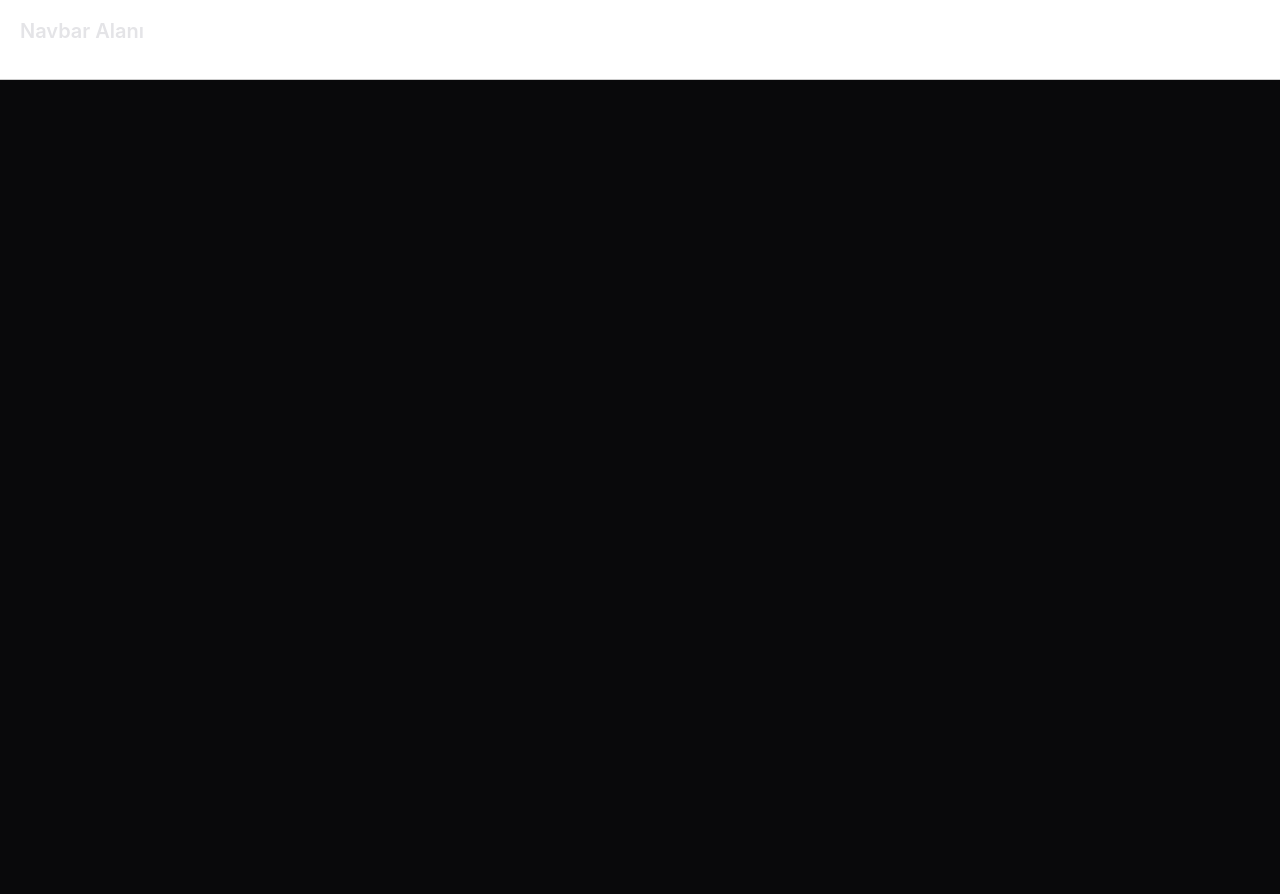
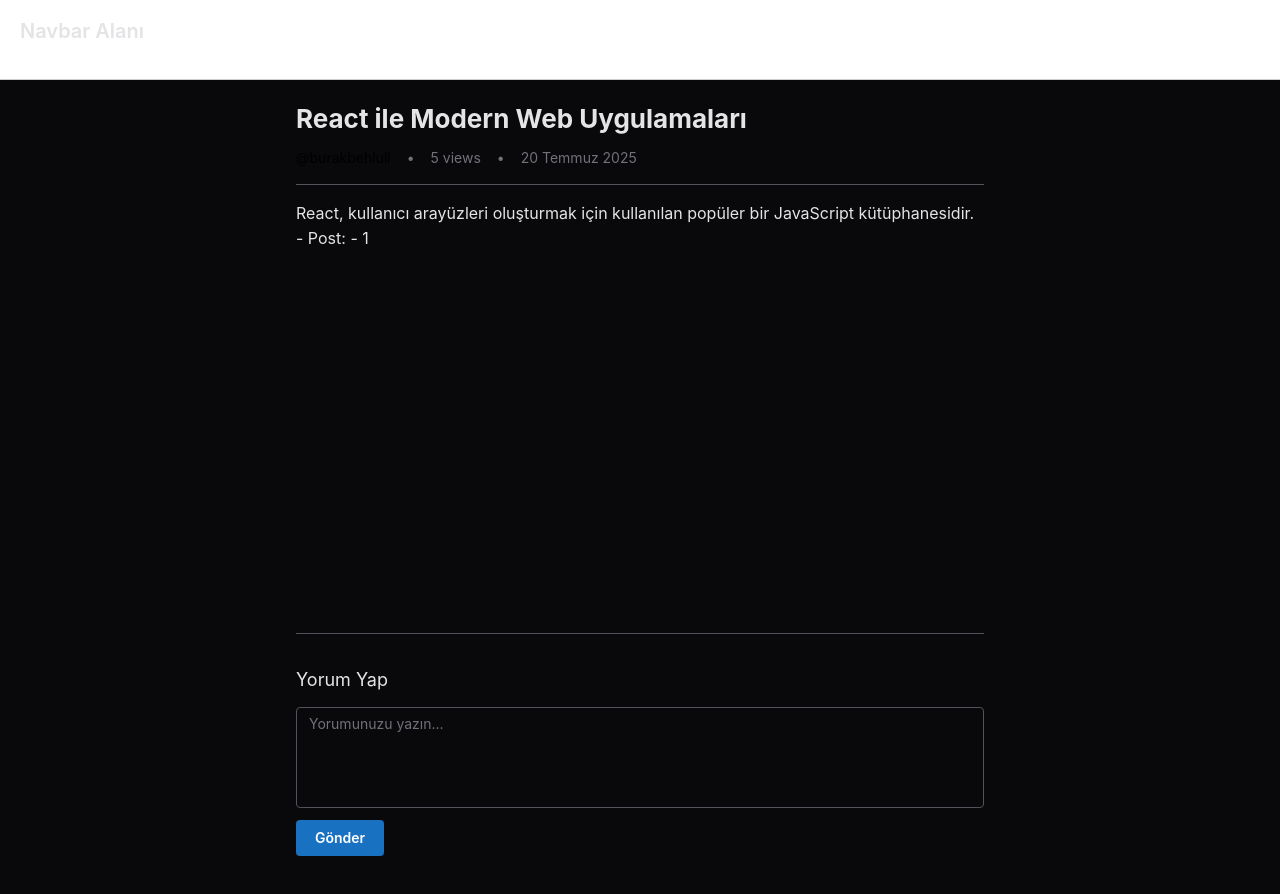
Before and after one commit to burakbehlull/blog-app-with-api, a React (Vite) app: page /posts/1 in a window 1280 px wide. Shown: the top 894 px of the page. Before the commit the page ends 800 px from the top, so only its background shows below. Built offline with nearby package versions, Linux system fonts and the light colour scheme.

Commit message:
feat: Add design to post page

```diff
--- a/src/pages/post/Post.tsx
+++ b/src/pages/post/Post.tsx
@@ -1,14 +1,66 @@
-import React from "react"
+import React from "react";
 import { useParams } from "react-router-dom"
 
-const Post = ()=> {
+import { Container, Title, Text, Group, Divider,
+	Stack, Textarea, Button, Box,  Avatar } from "@mantine/core";
 
-	const { userId } = useParams()
-	const { postId } = useParams()
+const blogData = {
+  title: "React ile Modern Web Uygulamaları",
+  author: "burakbehlull",
+  views: 5,
+  publishedAt: "20 Temmuz 2025",
+  content: "React, kullanıcı arayüzleri oluşturmak için kullanılan popüler bir JavaScript kütüphanesidir.",
+};
 
-	return (
-		<>Post: {userId} - {postId} </>
-	)
+export default function Post() {
+
+  const { postId, userId } = useParams()
+
+  return (
+    <Container size="sm" py="6.3rem">
+      <Title order={2} mb="sm">
+        {blogData.title}
+      </Title>
+
+      <Group spacing="xs" mb="md" align="center">
+        <Text color="black" size="sm">
+          @{blogData.author}
+        </Text>
+        <Text color="dimmed" size="sm">•</Text>
+        <Text color="dimmed" size="sm">{blogData.views} views</Text>
+        <Text color="dimmed" size="sm">•</Text>
+        <Text color="dimmed" size="sm">{blogData.publishedAt}</Text>
+      </Group>
+
+      <Divider mb="md" />
+
+      <Box
+        style={{
+          minHeight: "50vh",
+          overflowY: "auto",
+          paddingRight: "0.5rem",
+        }}
+        mb="md"
+      >
+        <Text size="md">
+          {blogData.content} - Post: {userId} - {postId}
+        </Text>
+      </Box>
+
+      <Divider my="xl" />
+
+      <Box>
+        <Text size="lg" weight={500} mb="sm">
+          Yorum Yap
+        </Text>
+        <Textarea
+          placeholder="Yorumunuzu yazın..."
+          minRows={4}
+          autosize
+          mb="sm"
+        />
+        <Button>Gönder</Button>
+      </Box>
+    </Container>
+  );
 }
-
-export default Post
```
